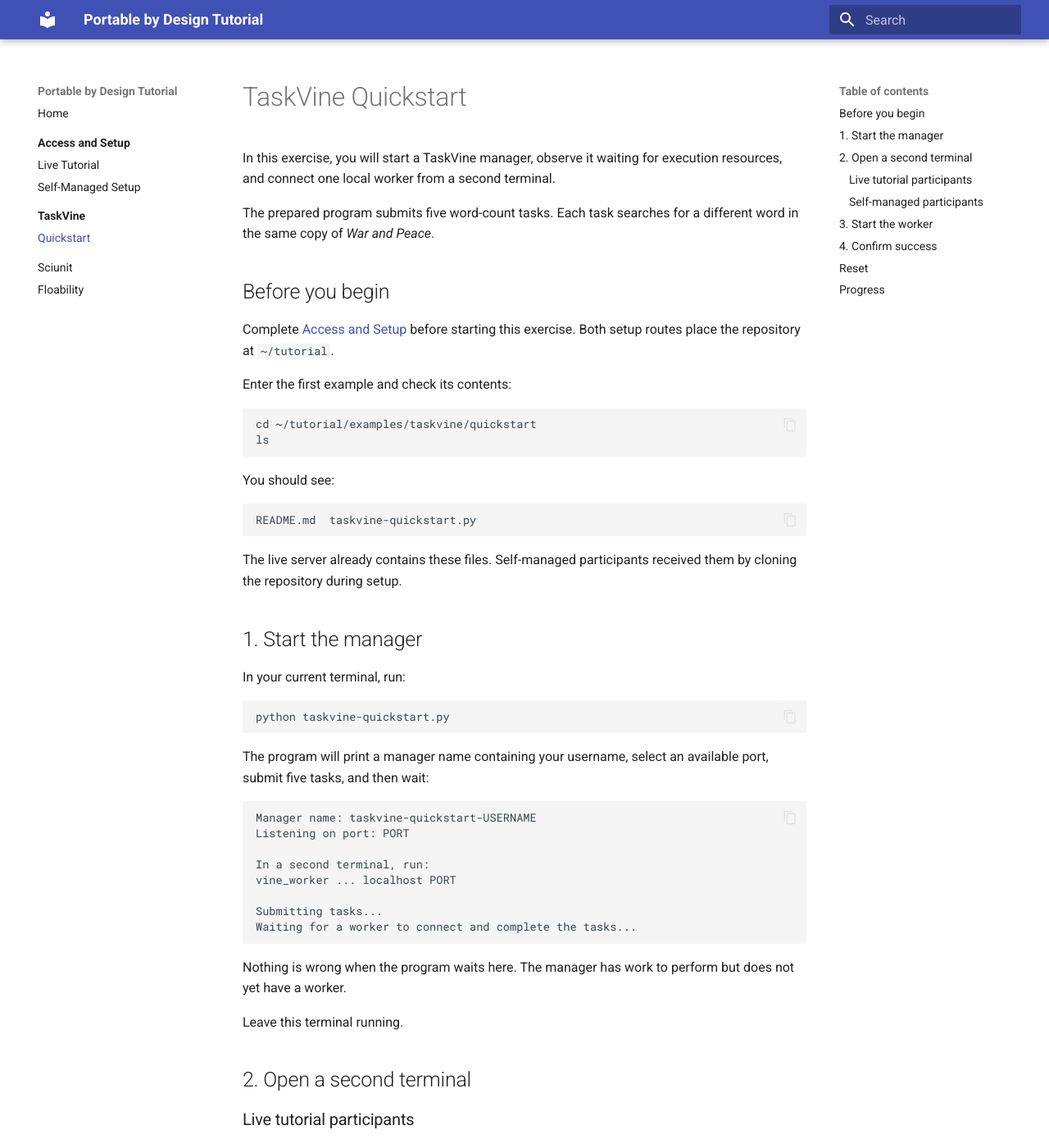
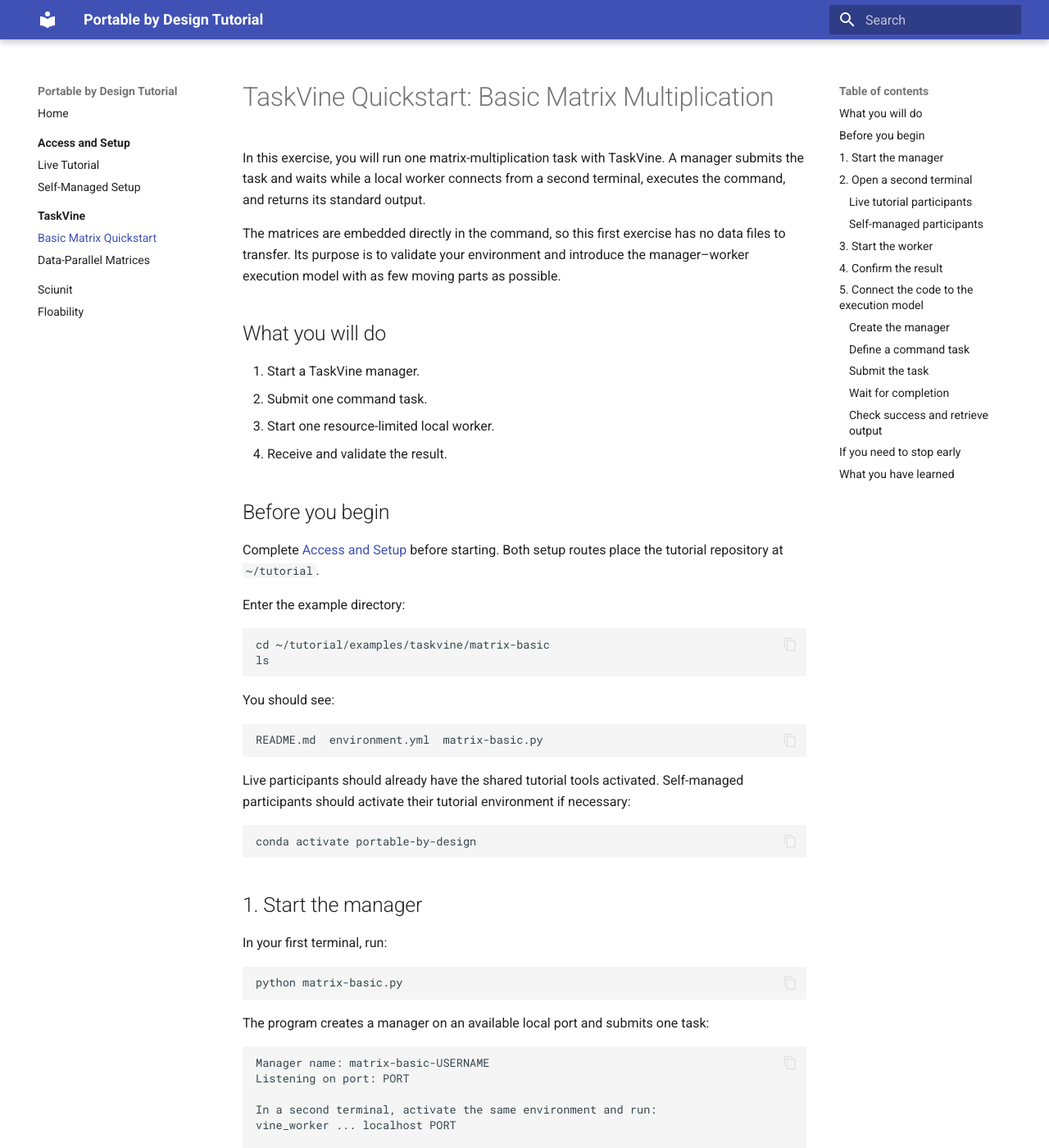
Before and after one commit to floability/tutorial-portable-by-design, an MkDocs documentation site: the page built from docs/02-taskvine/quickstart.md, in a window 1280 px wide and 1400 px high. Shown: the whole window at 82% size. Built offline with MkDocs 1.6.1 and Material for MkDocs 9.7.7, drawn with Linux system fonts in a browser that asks for light colours; some of the changed text lies outside the part shown.

Commit message:
Document progressive matrix TaskVine exercises

````diff
--- a/docs/02-taskvine/quickstart.md
+++ b/docs/02-taskvine/quickstart.md
@@ -1,50 +1,61 @@
-# TaskVine Quickstart
+# TaskVine Quickstart: Basic Matrix Multiplication
 
-In this exercise, you will start a TaskVine manager, observe it waiting for execution resources, and connect one local worker from a second terminal.
+In this exercise, you will run one matrix-multiplication task with TaskVine. A manager submits the task and waits while a local worker connects from a second terminal, executes the command, and returns its standard output.
 
-The prepared program submits five word-count tasks. Each task searches for a different word in the same copy of *War and Peace*.
+The matrices are embedded directly in the command, so this first exercise has no data files to transfer. Its purpose is to validate your environment and introduce the manager–worker execution model with as few moving parts as possible.
+
+## What you will do
+
+1. Start a TaskVine manager.
+2. Submit one command task.
+3. Start one resource-limited local worker.
+4. Receive and validate the result.
 
 ## Before you begin
 
-Complete [Access and Setup](../01-access-and-setup/index.md) before starting this exercise. Both setup routes place the repository at `~/tutorial`.
+Complete [Access and Setup](../01-access-and-setup/index.md) before starting. Both setup routes place the tutorial repository at `~/tutorial`.
 
-Enter the first example and check its contents:
+Enter the example directory:
 
 ```bash
-cd ~/tutorial/examples/taskvine/quickstart
+cd ~/tutorial/examples/taskvine/matrix-basic
 ls
 ```
 
 You should see:
 
 ```text
-README.md  taskvine-quickstart.py
+README.md  environment.yml  matrix-basic.py
 ```
 
-The live server already contains these files. Self-managed participants received them by cloning the repository during setup.
+Live participants should already have the shared tutorial tools activated. Self-managed participants should activate their tutorial environment if necessary:
+
+```bash
+conda activate portable-by-design
+```
 
 ## 1. Start the manager
 
-In your current terminal, run:
+In your first terminal, run:
 
 ```bash
-python taskvine-quickstart.py
+python matrix-basic.py
 ```
 
-The program will print a manager name containing your username, select an available port, submit five tasks, and then wait:
+The program creates a manager on an available local port and submits one task:
 
 ```text
-Manager name: taskvine-quickstart-USERNAME
+Manager name: matrix-basic-USERNAME
 Listening on port: PORT
 
-In a second terminal, run:
+In a second terminal, activate the same environment and run:
 vine_worker ... localhost PORT
 
-Submitting tasks...
-Waiting for a worker to connect and complete the tasks...
+Submitted task 1: [[1, 2], [3, 4]] x [[5, 6], [7, 8]]
+Waiting for the worker...
 ```
 
-Nothing is wrong when the program waits here. The manager has work to perform but does not yet have a worker.
+The program is supposed to wait at this point. The manager has described the work, but no execution resource has connected yet.
 
 Leave this terminal running.
 
@@ -52,16 +63,18 @@
 
 ### Live tutorial participants
 
-Open another terminal on your computer, connect to the same tutorial server with the credentials on your card, and activate the shared tools:
+Open another terminal on your computer, connect to the same tutorial server, and activate the shared tools:
 
 ```bash
 ssh USERNAME@SERVER
 source /opt/tutorial/activate.sh
 ```
 
+Use the username and server printed on your credential card.
+
 ### Self-managed participants
 
-Open another terminal on the same Linux computer and activate the tutorial environment:
+Open another terminal on the same Linux system and activate the tutorial environment:
 
 ```bash
 conda activate portable-by-design
@@ -69,43 +82,103 @@
 
 ## 3. Start the worker
 
-Return briefly to the manager terminal and copy the complete `vine_worker` command it printed. Run that command in the second terminal.
+Return briefly to the manager terminal and copy the complete `vine_worker` command it printed. Run that command in your second terminal.
 
 It will look similar to:
 
 ```bash
-vine_worker localhost PORT
+vine_worker --single-shot --cores=1 --memory=2048 --disk=2048 localhost PORT
 ```
 
-Use the actual port printed by your manager instead of `PORT`.
+Use the actual port printed by your manager instead of `PORT`. Live participants must run the worker on the tutorial server, not on their laptop.
 
-The worker connects locally to your manager and begins requesting tasks. Live participants should run this command on the tutorial server, not on their own laptop.
+The worker options deliberately limit the resources advertised to TaskVine:
 
-## 4. Confirm success
+| Option | Meaning |
+| --- | --- |
+| `--single-shot` | Exit after this manager disconnects. |
+| `--cores=1` | Advertise one CPU core. |
+| `--memory=2048` | Advertise 2,048 MiB of memory. |
+| `--disk=2048` | Advertise 2,048 MiB of task workspace. |
+| `localhost PORT` | Connect directly to the manager running on the same server. |
 
-Return to the manager terminal. The five tasks may finish in a different order from the order in which they were submitted.
+## 4. Confirm the result
 
-You should finish with:
+Return to the manager terminal. It should report the worker address and the validated product:
 
 ```text
-Quickstart complete: 5 of 5 tasks succeeded.
+Task 1 completed on WORKER_ADDRESS
+Result: [[19, 22], [43, 50]]
+
+Basic matrix multiplication complete.
 ```
 
-You have now run a TaskVine manager and worker. The manager described the work, the worker provided an execution resource, and TaskVine transferred the shared input and returned each result.
+The manager then exits. Because the worker was started with `--single-shot`, the worker also disconnects and exits automatically.
 
-## Reset
+## 5. Connect the code to the execution model
 
-The manager exits after all five tasks finish. Return to the worker terminal and press `Ctrl-C` to stop the worker.
+Open `matrix-basic.py` in an editor or inspect it from the terminal:
 
-If the exercise is interrupted, press `Ctrl-C` once in each terminal. Then restart the manager and use the newly printed worker command because the port may change.
-
-## Progress
-
-```text
-[x] Tutorial environment works
-[x] TaskVine manager starts
-[x] Worker connects
-[x] First distributed workflow completes
+```bash
+less matrix-basic.py
 ```
 
-Continue to **TaskVine Application Structure and Execution** *(coming soon)*.
+### Create the manager
+
+```python
+manager = vine.Manager(port=0, name=manager_name)
+```
+
+The manager coordinates tasks and workers. Port `0` asks the operating system to select an available port, avoiding fixed-port conflicts when many participants share the tutorial server.
+
+### Define a command task
+
+```python
+task = vine.Task(command)
+task.set_cores(1)
+```
+
+A `Task` describes a command to execute. This task requests one core. TaskVine will assign it only to a worker that advertises enough available resources.
+
+The two matrices and the worker-side Python program are embedded in `command`. There are no declared files in this first example; the result is printed to the task's standard output.
+
+### Submit the task
+
+```python
+task_id = manager.submit(task)
+```
+
+Submitting places the task under the manager's control. Submission does not execute the task immediately: a suitable worker must first connect and request work.
+
+### Wait for completion
+
+```python
+completed = manager.wait(5)
+```
+
+`wait` returns a completed task, or no task when the five-second timeout expires. Real applications usually call it repeatedly while submitted work remains.
+
+### Check success and retrieve output
+
+```python
+if not completed.successful():
+    raise RuntimeError(...)
+
+result = json.loads(completed.output)
+```
+
+The manager checks TaskVine's task result before using the captured standard output. The program also compares the matrix product with the expected answer and exits nonzero if they differ.
+
+## If you need to stop early
+
+Press `Ctrl-C` once in each terminal. Restart the manager before trying again, then use the newly printed worker command because its port may be different.
+
+## What you have learned
+
+- A manager defines and coordinates work.
+- A worker supplies execution resources.
+- Submitting a task and executing it are separate events.
+- Task resource requests are matched against worker resources.
+- A command task can return a small result through standard output.
+
+Continue to [**Data-Parallel Matrix Multiplication**](matrix-files.md), where the same computation gains declared input files, output files, and multiple independent tasks.
--- a/mkdocs.yml
+++ b/mkdocs.yml
@@ -18,6 +18,7 @@
       - Self-Managed Setup: 01-access-and-setup/self-managed.md
   - TaskVine:
       - Overview: 02-taskvine/index.md
-      - Quickstart: 02-taskvine/quickstart.md
+      - Basic Matrix Quickstart: 02-taskvine/quickstart.md
+      - Data-Parallel Matrices: 02-taskvine/matrix-files.md
   - Sciunit: 03-sciunit/index.md
   - Floability: 04-floability/index.md
````
Also changed, not shown: docs/02-taskvine/index.md (+43 -7 lines), docs/02-taskvine/matrix-files.md (added, +267 -0 lines), docs/index.md (+1 -1 lines).
